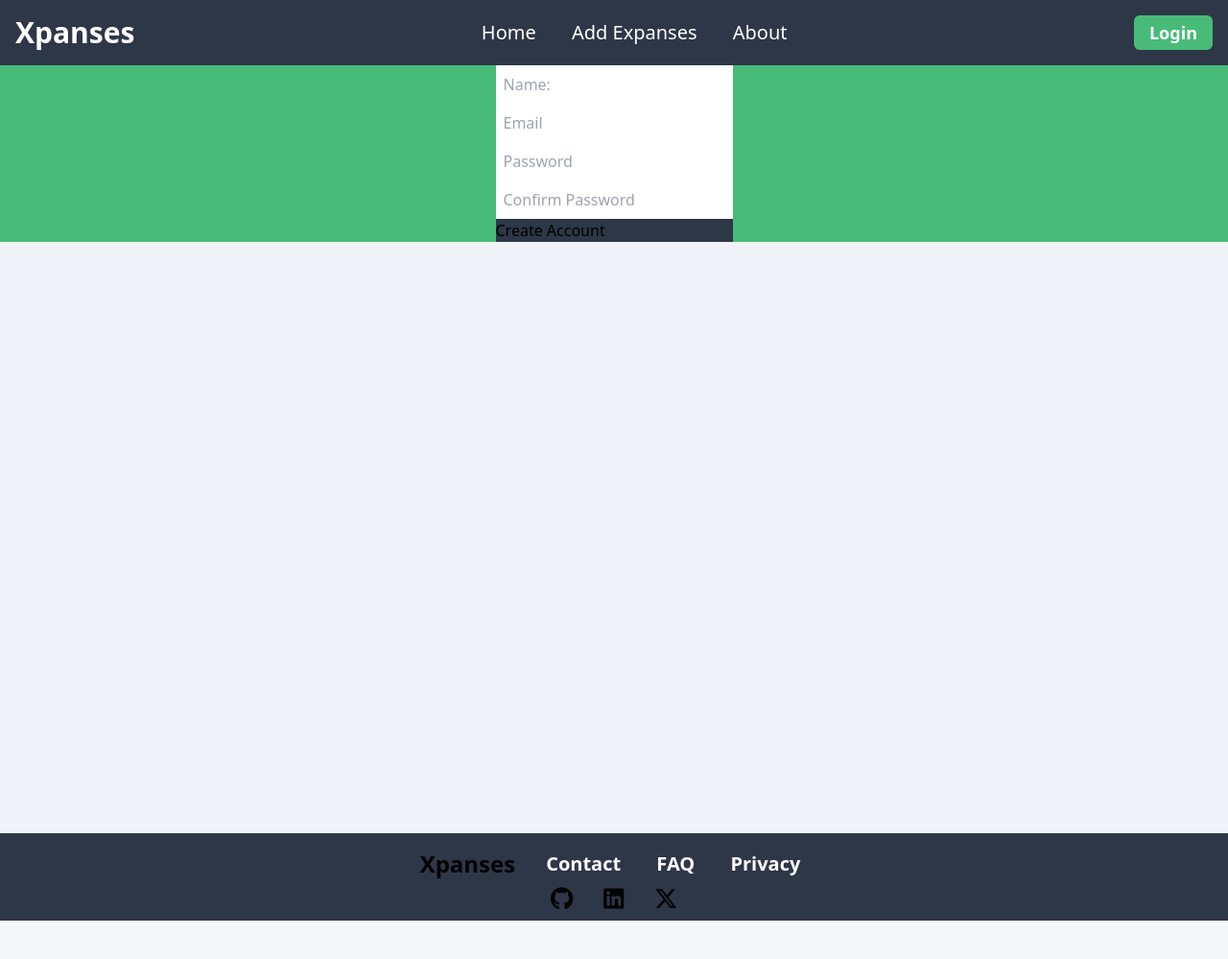
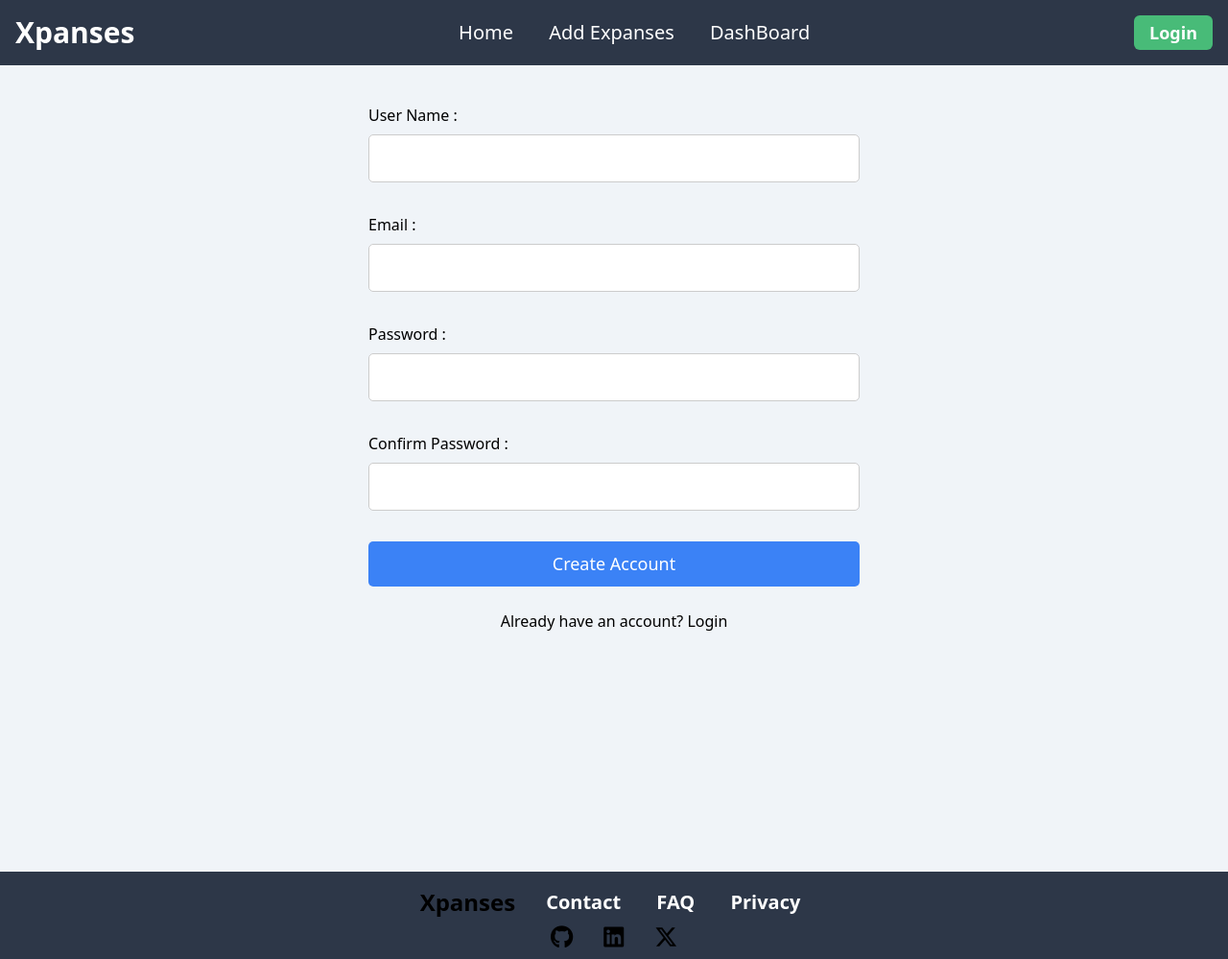
Before and after one commit to Amine-iD/Expanses-Tracker, a Flask app: page /register in a window 1280 px wide. Shown: the whole page at 96% size. Before the commit the page ends 959 px from the top, so only its background shows below. Run offline with Flask 3, Linux system fonts and the light colour scheme; some libraries are stand-ins or nearby versions.

Commit message:
Fix the l

```diff
--- a/tracker/__init__.py
+++ b/tracker/__init__.py
@@ -12,6 +12,7 @@ def create_app():
 app = create_app()
 bcrypte = Bcr(app)
 login_manager = LoginManager(app)
+# login_manager.init_app(app)
 app.config['SQLALCHEMY_DATABASE_URI'] = 'sqlite:///tracker.db'
 app.config['SECRET_KEY'] = 'b9212131a5fe1e1345346de59f1cab71c17941e23fb166dc52ba162a3ca78c2e'
 db = SQLAlchemy(app)
--- a/tracker/forms.py
+++ b/tracker/forms.py
@@ -15,14 +15,14 @@ class Register(FlaskForm):
           if email:
                 raise ValidationError("Email adress already exists! Please try a different one ")
 
-    user_name = StringField(label='User Name' , validators = [Length(min=5 , max=15) , DataRequired()])
-    email = EmailField(label = 'Email' , validators = [Length(min=6 , max=25) , Email()])
-    password1 = PasswordField(label='Password' , validators = [Length(min=7) , DataRequired()])
-    password2 = PasswordField(label='Confirm Password', validators = [EqualTo('password1') , DataRequired()])
+    user_name = StringField(label='User Name :' , validators = [Length(min=5 , max=15) , DataRequired()])
+    email = EmailField(label = 'Email :' , validators = [Length(min=6 , max=25) , Email()])
+    password1 = PasswordField(label='Password :' , validators = [Length(min=7) , DataRequired()])
+    password2 = PasswordField(label='Confirm Password :', validators = [EqualTo('password1') , DataRequired()])
     submit = SubmitField(label='Create Account')
 
 class Login(FlaskForm):
 
-    user_name = StringField(label='User Name' , validators = [Length(min=5 , max=15) , DataRequired()])
-    password = PasswordField(label='Password' , validators = [Length(min=7) , DataRequired()])
+    user_name = StringField(label='Name :' , validators = [Length(min=5 , max=15) , DataRequired()])
+    password = PasswordField(label='Password :' , validators = [Length(min=7) , DataRequired()])
     submit = SubmitField(label='Login')
--- a/tracker/routes.py
+++ b/tracker/routes.py
@@ -1,13 +1,20 @@
 from flask import Blueprint , render_template , redirect , url_for ,flash
 from tracker.forms import Register , Login
-# from tracker.dbmodels import User
-from flask_login import login_user
+from flask_login import login_user , logout_user , login_required
 
-bp = Blueprint('pages' , __name__)
+bp = Blueprint('routes' , __name__)
+
 
 @bp.route('/')
+@bp.route('/home')
 def home():
-    return render_template('home.html')
+    return render_template("home.html")
+
+@bp.route('/dashboard')
+@login_required
+def dashboard():
+    return render_template("dashboard.html")
+
 
 @bp.route('/about')
 def about():
@@ -26,7 +33,7 @@ def register():
         with app.app_context():
             db.session.add(user_to_create)
             db.session.commit()
-        return redirect(url_for("pages.home"))
+        return redirect(url_for("routes.home"))
     # We need to check if the user entered the data in the correct way as it was mentioned in the validators
     if form.errors:
         for err in form.errors.values():
@@ -47,21 +54,16 @@ def login():
         if attempted_user and attempted_user.check_password(attempted_password=form.password.data):
             login_user(attempted_user)
             flash("You are successfully logged in!",category='success')
-            flash(attempted_user.password)
-            return redirect(url_for('pages.home'))
+            return redirect(url_for('routes.dashboard'))
 
         else:
             flash('Log in Error',category='danger')
 
-        return redirect(url_for("pages.about"))
+        return redirect(url_for("routes.home"))
     return render_template('login.html' , form = form)
 
-
-
-
-
-
-
-"""
-need to SOLVE THE USER() ID ATTRIBUTE (MEANING COLUMN) , AND FOR THAT I NEED TO SOLVE THE IMPORT TRACKER ISSUE !!
-"""
+@bp.route('/logout')
+def logout():
+    logout_user()
+    flash("You are currently logged out")
+    return render_template('home.html')
--- a/tracker/static/dist/output.css
+++ b/tracker/static/dist/output.css
@@ -234,9 +236,9 @@ select {
 */
 
 button,
-[type='button'],
-[type='reset'],
-[type='submit'] {
+input:where([type='button']),
+input:where([type='reset']),
+input:where([type='submit']) {
   -webkit-appearance: button;
   /* 1 */
   background-color: transparent;
@@ -492,6 +494,10 @@ video {
   --tw-backdrop-opacity:  ;
   --tw-backdrop-saturate:  ;
   --tw-backdrop-sepia:  ;
+  --tw-contain-size:  ;
+  --tw-contain-layout:  ;
+  --tw-contain-paint:  ;
+  --tw-contain-style:  ;
 }
 
 ::backdrop {
@@ -613,6 +623,31 @@ video {
   margin-bottom: 1rem;
 }
 
+.my-auto {
+  margin-top: auto;
+  margin-bottom: auto;
+}
+
+.mx-0 {
+  margin-left: 0px;
+  margin-right: 0px;
+}
+
+.my-0 {
+  margin-top: 0px;
+  margin-bottom: 0px;
+}
+
+.mx-4 {
+  margin-left: 1rem;
+  margin-right: 1rem;
+}
+
+.my-10 {
+  margin-top: 2.5rem;
+  margin-bottom: 2.5rem;
+}
+
 .mr-2 {
   margin-right: 0.5rem;
 }
@@ -621,8 +656,24 @@ video {
   margin-top: 0.5rem;
 }
 
+.mt-5 {
+  margin-top: 1.25rem;
+}
+
+.mt-1 {
+  margin-top: 0.25rem;
+}
+
+.box-border {
+  box-sizing: border-box;
+}
+
 .block {
   display: block;
+}
+
+.inline-block {
+  display: inline-block;
 }
 
 .flex {
@@ -650,8 +701,28 @@ video {
   width: 33.333333%;
 }
 
+.w-3\/4 {
+  width: 75%;
+}
+
 .w-full {
   width: 100%;
+}
+
+.w-1\/2 {
+  width: 50%;
+}
+
+.cursor-pointer {
+  cursor: pointer;
+}
+
+.flex-row {
+  flex-direction: row;
+}
+
+.flex-col {
+  flex-direction: column;
 }
 
 .flex-wrap {
--- /dev/null
+++ b/tracker/static/style/style.css
@@ -0,0 +1,28 @@
+.field-container{
+	display:flex;
+	flex-direction: column;
+	width: 40%;
+}
+
+.input{
+	width: 100%;
+	padding: 12px 20px;
+	margin: 8px 0;
+	display: inline-block;
+	border: 1px solid #ccc;
+	border-radius: 5px;
+	box-sizing: border-box;
+}
+.btn{
+	padding: 10px 20px;
+	background-color: rgb(59 130 246 / var(--tw-bg-opacity));
+	color: #fff;
+	font-size: large;
+	width: 100%;
+	cursor: pointer;
+	border-radius: 5px;
+}
+.btn:hover{
+	background-color: rgb(37 99 235 / var(--tw-bg-opacity));
+
+}
--- a/tracker/style/style.css
+++ /dev/null
@@ -1,5 +0,0 @@
-#form-field{
-    padding: 3px 5px;
-    border: 1.5px solid rebeccapurple;
-    border-color: aqua;
-}
--- a/tracker/templates/base.html
+++ b/tracker/templates/base.html
@@ -5,6 +5,7 @@
     <meta name="viewport" content="width=device-width, initial-scale=1.0">
     <title>Xpanses :{%block title%}{%endblock title%}</title>
     <link rel="stylesheet" href="{{ url_for('static', filename='./dist/output.css')}}">
+    <link rel="stylesheet" href="{{url_for('static' , filename = './style/style.css')}}">
     <script src="https://kit.fontawesome.com/85d4076826.js" crossorigin="anonymous"></script>
 
 </head>
@@ -15,16 +16,27 @@
                 <a class="text-3xl font-semibold  text-link hover:text-button "  href="#">Xpanses</a>
             </div>
             <div class="space-x-8 text-xl ">
-                <!-- Why the url_for uses pages.<functionName> and not routes. ... even if the pythin module is named routes ?? -->
-                    <a class="text-link  hover:text-opacity-70" href='{{url_for("pages.home")}}'>Home</a>
+                    <a class="text-link  hover:text-opacity-70" href='{{url_for("routes.home")}}'>Home</a>
                     <a class="text-link  hover:text-opacity-70"  href='#'>Add Expanses</a>
-                    <a class="text-link  hover:text-opacity-70"  href='{{url_for("pages.about")}}'>About</a>
+                    <a class="text-link  hover:text-opacity-70"  href='{{url_for("routes.dashboard")}}'>DashBoard</a>
             </div>
-            <div class="bg-button py-1 px-4 rounded-md  ">
-                <button class="text-lg font-semibold text-link" >
-                <a href="{{url_for('pages.login')}}">Login</a>
-                </button>
-            </div>
+            {%if current_user.is_authenticated %}
+                <p>Welcome {{current_user}}</p>
+                <div class="bg-button_hover py-1 px-4 rounded-md  ">
+                    <button class="text-lg font-semibold text-link" >
+                    <a href="{{url_for('routes.logout')}}">Logout</a>
+                    </button>
+                </div>
+
+            {%else %}
+                <div class="bg-button py-1 px-4 rounded-md  ">
+                    <button class="text-lg font-semibold text-link" >
+                    <a href="{{url_for('routes.login')}}">Login</a>
+                    </button>
+                </div>
+
+
+            {%endif%}
         </div>
     </nav>
     <header>
@@ -50,7 +62,7 @@
     <footer class=" bg-nav p-2 h-fit">
             <div class="first-row container mx-auto flex flex-wrap  items-center justify-center  ">
                 <div class="butt p-2 mr-2 text-2xl font-semibold hover:text-button_hover" >
-                    <a href='{{url_for("pages.home")}}'> Xpanses </a>
+                    <a href='{{url_for("routes.home")}}'> Xpanses </a>
                 </div>
                 <div class="links text-xl font-semibold  ">
                     <a class="px-4 text-link  hover:text-opacity-40 " href="#">Contact</a>
--- a/tracker/templates/register.html
+++ b/tracker/templates/register.html
@@ -4,22 +4,44 @@
     <link rel="stylesheet" href="../style/style.css">
 </head>
 {%block content%}
-<div class=" flex items-center justify-center mt-5 bg-button ">
-    <div class="bg-nav ">
-        <form method="post" action="" class="w-3/4">
-            {{form.hidden_tag()}}
+    <div class="form-container container my-10 ">
+        <form method="post" action="" >
+                {{form.csrf_token}}
+            <div class="container flex flex-col items-center  ">
+                <div class="field-container">
+                    {{form.user_name.label()}}
+                    {{form.user_name( class = 'input')}}
+                </div>
+                <br>
 
-                {{form.user_name(placeholder='Name:' , class= 'p-2' )}}
-            <br>
-                {{form.email(placeholder = 'Email' , class= 'p-2' )}}
-            <br>
-                {{form.password1(placeholder = 'Password' , class= 'p-2' )}}
-            <br>
-                {{form.password2(placeholder = 'Confirm Password' ,  class= 'p-2' )}}
-            <br>
-            {{form.submit( class='cursor-pointer')}}
+                <div class="field-container">
+                    {{form.email.label()}}
+                    {{form.email( class = 'input')}}
+                </div>
+                <br>
+
+                <div class="field-container">
+                    {{form.password1.label()}}
+                    {{form.password1(class = 'input' )}}
+                </div>
+                <br>
+
+                <div class="field-container">
+                    {{form.password2.label()}}
+                    {{form.password2(class = 'input' )}}
+                </div>
+                <br>
+
+                <div class="field-container">
+                {{form.submit( class='btn')}}
+                </div>
+                <br>
+                <div class="form-links">
+                    <span> Already have an account?</span>
+                    <span> <a href="{{url_for('routes.login')}}"> Login  </a></span>
+                </div>
+            </div>
         </form>
 
     </div>
-</div>
 {%endblock content%}
```
Also changed, not shown: other parts of tracker/static/dist/output.css (+19 -23 lines), tracker/dbmodels.py (+10 -7 lines), tracker/tailwind.config.js (+5 -5 lines), tracker/templates/dashboard.html (added, +23 -0 lines), tracker/templates/home.html (+2 -17 lines), tracker/templates/login.html (+23 -14 lines).
